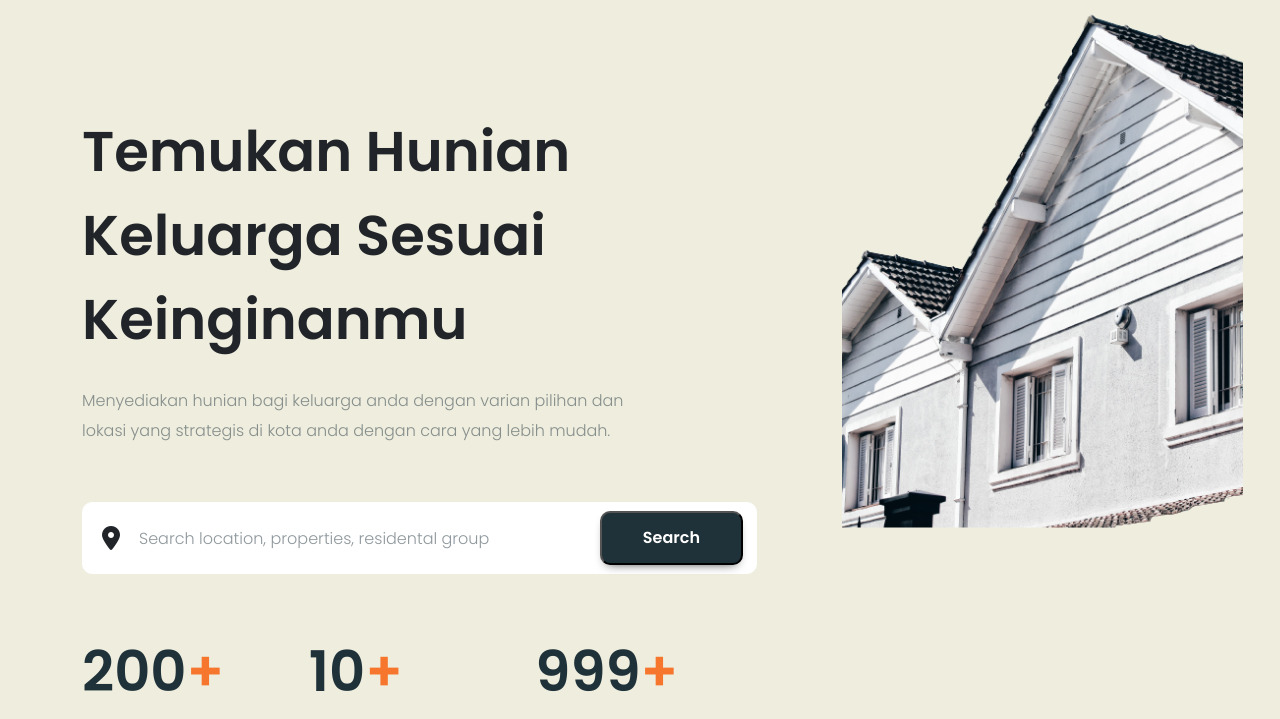
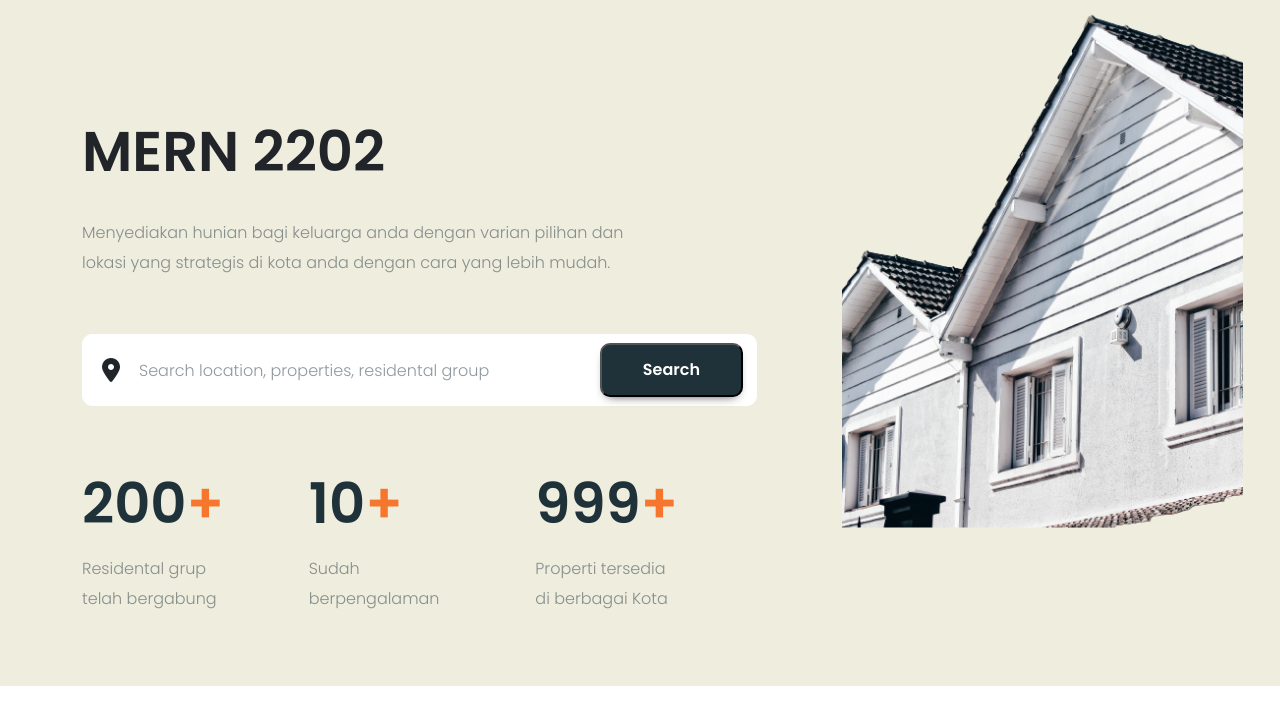
Before and after one commit to aminulislam69/Omah, a plain HTML site: page index.html in a window 1280 px wide. Shown: the part 63-782 px from the top of the page. Drawn offline with Linux system fonts and the light colour scheme.

Commit message:
header change

```diff
--- a/index.html
+++ b/index.html
@@ -63,7 +63,7 @@
   <div class="container">
     <div class="row">
       <div class="col-lg-8">
-        <h1>Temukan Hunian Keluarga Sesuai Keinginanmu</h1>
+        <h1>MERN 2202</h1>
         <p>Menyediakan hunian bagi keluarga anda dengan varian pilihan dan lokasi yang strategis di kota anda dengan cara yang lebih mudah.</p>
 
         <div class="search">
```
